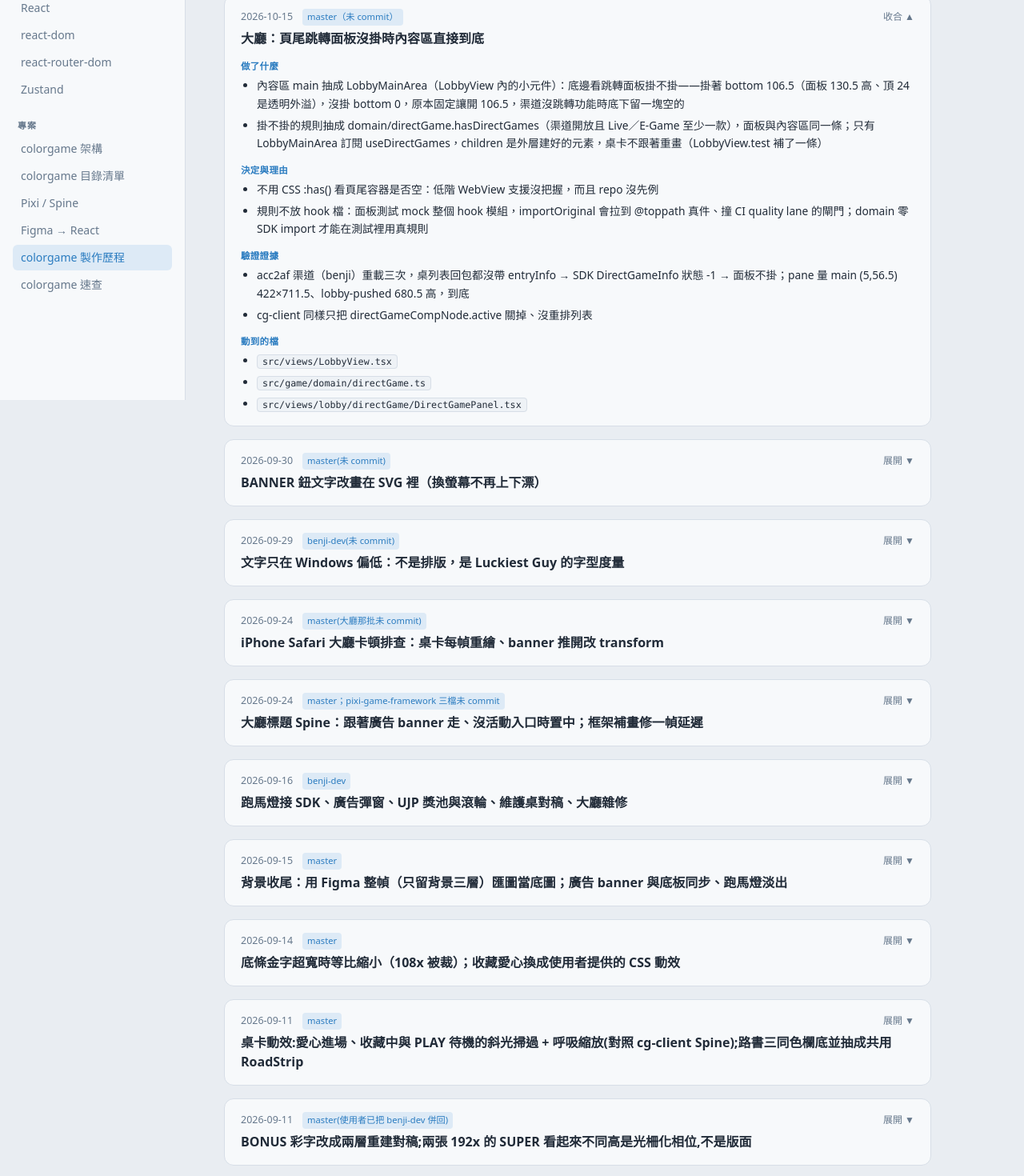
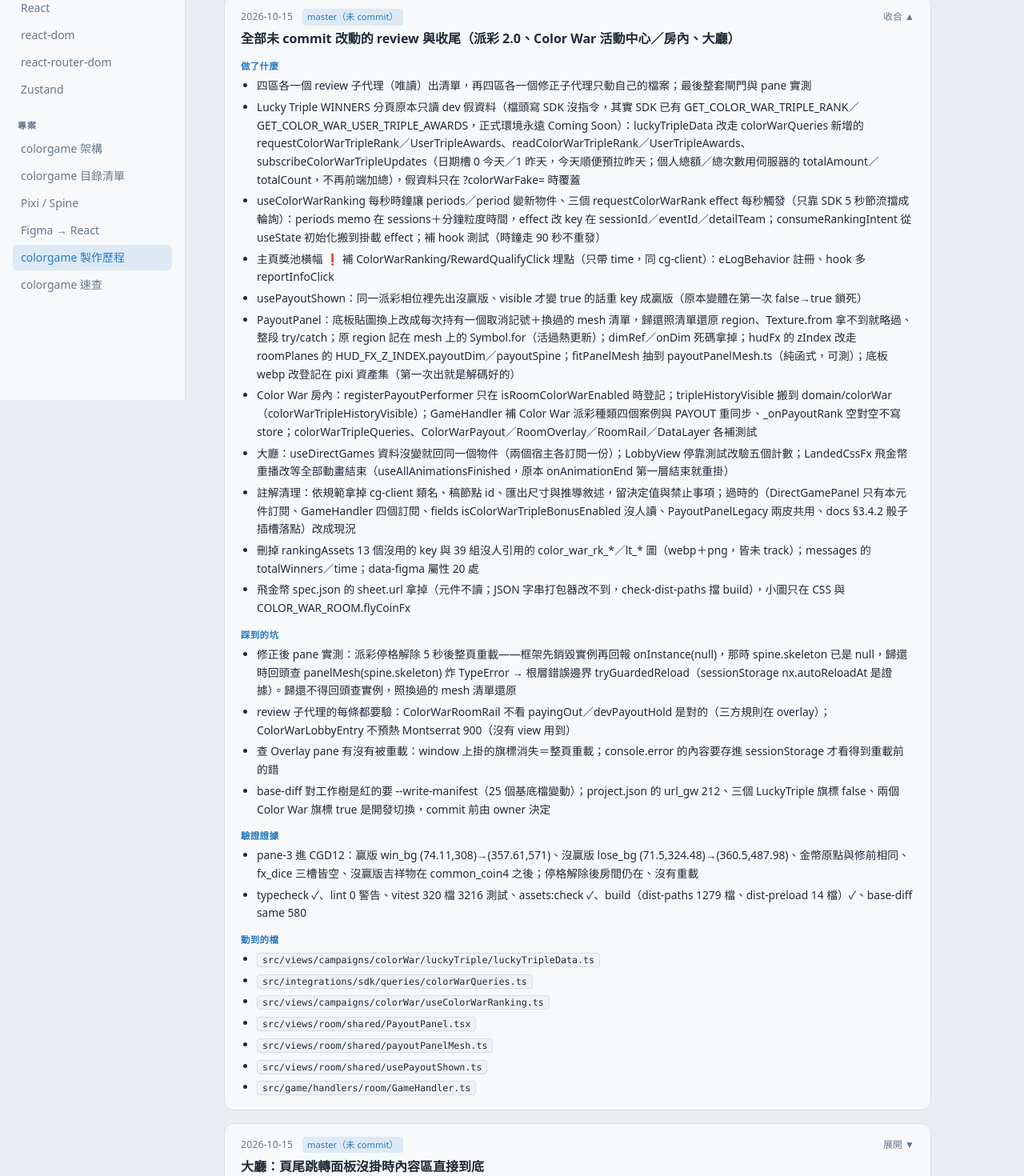
Before and after one commit to f840214/benji-wiki, a React (Vite) app: page /#/colorgame-log in a window 1280 px wide. Shown: the part 300-1770 px from the top of the page at 80% size. Built offline with nearby package versions, Linux system fonts and the light colour scheme.

Commit message:
colorgame-log：全部未 commit 改動的 review 與收尾（派彩 2.0、Color War、大廳）

```diff
--- a/src/pages/ColorGameLogPage.jsx
+++ b/src/pages/ColorGameLogPage.jsx
@@ -16,6 +16,36 @@ import Code from '../components/Code.jsx'
 //   links    相關頁 / 文件([[文字, href]])
 
 const ENTRIES = [
+  {
+    date: '2026-10-15',
+    title: '全部未 commit 改動的 review 與收尾（派彩 2.0、Color War 活動中心／房內、大廳）',
+    branch: 'master（未 commit）',
+    summary: [
+      '四區各一個 review 子代理（唯讀）出清單，再四區各一個修正子代理只動自己的檔案；最後整套閘門與 pane 實測',
+      'Lucky Triple WINNERS 分頁原本只讀 dev 假資料（檔頭寫 SDK 沒指令，其實 SDK 已有 GET_COLOR_WAR_TRIPLE_RANK／GET_COLOR_WAR_USER_TRIPLE_AWARDS，正式環境永遠 Coming Soon）：luckyTripleData 改走 colorWarQueries 新增的 requestColorWarTripleRank／UserTripleAwards、readColorWarTripleRank／UserTripleAwards、subscribeColorWarTripleUpdates（日期槽 0 今天／1 昨天，今天順便預拉昨天；個人總額／總次數用伺服器的 totalAmount／totalCount，不再前端加總），假資料只在 ?colorWarFake= 時覆蓋',
+      'useColorWarRanking 每秒時鐘讓 periods／period 變新物件、三個 requestColorWarRank effect 每秒觸發（只靠 SDK 5 秒節流擋成輪詢）：periods memo 在 sessions＋分鐘粒度時間，effect 改 key 在 sessionId／eventId／detailTeam；consumeRankingIntent 從 useState 初始化搬到掛載 effect；補 hook 測試（時鐘走 90 秒不重發）',
+      '主頁獎池橫幅 ❗ 補 ColorWarRanking/RewardQualifyClick 埋點（只帶 time，同 cg-client）：eLogBehavior 註冊、hook 多 reportInfoClick',
+      'usePayoutShown：同一派彩相位裡先出沒贏版、visible 才變 true 的話重 key 成贏版（原本變體在第一次 false→true 鎖死）',
+      'PayoutPanel：底板貼圖換上改成每次持有一個取消記號＋換過的 mesh 清單，歸還照清單還原 region、Texture.from 拿不到就略過、整段 try/catch；原 region 記在 mesh 上的 Symbol.for（活過熱更新）；dimRef／onDim 死碼拿掉；hudFx 的 zIndex 改走 roomPlanes 的 HUD_FX_Z_INDEX.payoutDim／payoutSpine；fitPanelMesh 抽到 payoutPanelMesh.ts（純函式，可測）；底板 webp 改登記在 pixi 資產集（第一次出就是解碼好的）',
+      'Color War 房內：registerPayoutPerformer 只在 isRoomColorWarEnabled 時登記；tripleHistoryVisible 搬到 domain/colorWar（colorWarTripleHistoryVisible）；GameHandler 補 Color War 派彩種類四個案例與 PAYOUT 重同步、_onPayoutRank 空對空不寫 store；colorWarTripleQueries、ColorWarPayout／RoomOverlay／RoomRail／DataLayer 各補測試',
+      '大廳：useDirectGames 資料沒變就回同一個物件（兩個宿主各訂閱一份）；LobbyView 停靠測試改驗五個計數；LandedCssFx 飛金幣重播改等全部動畫結束（useAllAnimationsFinished，原本 onAnimationEnd 第一層結束就重掛）',
+      '註解清理：依規範拿掉 cg-client 類名、稿節點 id、匯出尺寸與推導敘述，留決定值與禁止事項；過時的（DirectGamePanel 只有本元件訂閱、GameHandler 四個訂閱、fields isColorWarTripleBonusEnabled 沒人讀、PayoutPanelLegacy 兩皮共用、docs §3.4.2 骰子插槽落點）改成現況',
+      '刪掉 rankingAssets 13 個沒用的 key 與 39 組沒人引用的 color_war_rk_*／lt_* 圖（webp＋png，皆未 track）；messages 的 totalWinners／time；data-figma 屬性 20 處',
+      '飛金幣 spec.json 的 sheet.url 拿掉（元件不讀；JSON 字串打包器改不到，check-dist-paths 擋 build），小圖只在 CSS 與 COLOR_WAR_ROOM.flyCoinFx',
+    ],
+    pitfalls: [
+      '修正後 pane 實測：派彩停格解除 5 秒後整頁重載——框架先銷毀實例再回報 onInstance(null)，那時 spine.skeleton 已是 null，歸還時回頭查 panelMesh(spine.skeleton) 炸 TypeError → 根層錯誤邊界 tryGuardedReload（sessionStorage nx.autoReloadAt 是證據）。歸還不得回頭查實例，照換過的 mesh 清單還原',
+      'review 子代理的每條都要驗：ColorWarRoomRail 不看 payingOut／devPayoutHold 是對的（三方規則在 overlay）；ColorWarLobbyEntry 不預熱 Montserrat 900（沒有 view 用到）',
+      '查 Overlay pane 有沒有被重載：window 上掛的旗標消失＝整頁重載；console.error 的內容要存進 sessionStorage 才看得到重載前的錯',
+      'base-diff 對工作樹是紅的要 --write-manifest（25 個基底檔變動）；project.json 的 url_gw 212、三個 LuckyTriple 旗標 false、兩個 Color War 旗標 true 是開發切換，commit 前由 owner 決定',
+    ],
+    evidence: [
+      'pane-3 進 CGD12：贏版 win_bg (74.11,308)→(357.61,571)、沒贏版 lose_bg (71.5,324.48)→(360.5,487.98)、金幣原點與修前相同、fx_dice 三槽皆空、沒贏版吉祥物在 common_coin4 之後；停格解除後房間仍在、沒有重載',
+      'typecheck ✓、lint 0 警告、vitest 320 檔 3216 測試、assets:check ✓、build（dist-paths 1279 檔、dist-preload 14 檔）✓、base-diff same 580',
+    ],
+    files: ['src/views/campaigns/colorWar/luckyTriple/luckyTripleData.ts', 'src/integrations/sdk/queries/colorWarQueries.ts', 'src/views/campaigns/colorWar/useColorWarRanking.ts', 'src/views/room/shared/PayoutPanel.tsx', 'src/views/room/shared/payoutPanelMesh.ts', 'src/views/room/shared/usePayoutShown.ts', 'src/game/handlers/room/GameHandler.ts'],
+    links: [],
+  },
   {
     date: '2026-10-15',
     title: '大廳：頁尾跳轉面板沒掛時內容區直接到底',
```
